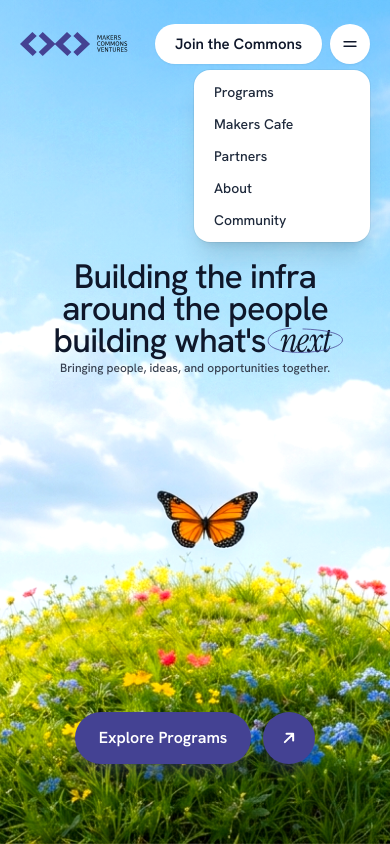
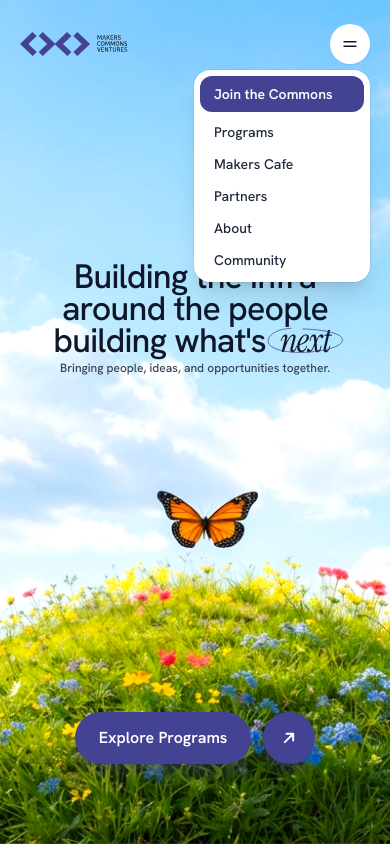
Before and after one commit to DanielMkama/makers-commos, a website: page index.html in a window 390 px wide. Both pictures are taken after a click on the button "Open menu". Drawn offline with nearby package versions, Linux system fonts and the light colour scheme.

Commit message:
Hide top Join button on mobile and add to drawer menu list

```diff
--- a/index.html
+++ b/index.html
@@ -58,9 +58,10 @@
         </a>
 
         <div class="flex items-center gap-2 sm:gap-2.5">
+          <!-- mobile add: hidden here (moved into the nav list); sm: shows the pill as before -->
           <a
             href="#"
-            class="inline-flex h-10 items-center rounded-full bg-white px-5 text-[15px] font-semibold text-slate-900 shadow-sm transition hover:bg-white/90"
+            class="hidden h-10 items-center rounded-full bg-white px-5 text-[15px] font-semibold text-slate-900 shadow-sm transition hover:bg-white/90 sm:inline-flex"
           >
             Join the Commons
           </a>
@@ -89,6 +90,8 @@
               hidden
               class="absolute right-0 top-[calc(100%+0.4rem)] z-[60] w-44 rounded-2xl bg-white p-1.5 shadow-xl ring-1 ring-black/5 sm:top-[calc(100%+0.6rem)] sm:w-52 sm:p-2"
             >
+              <!-- mobile only: the pill CTA lives here instead of the navbar -->
+              <a href="#" class="mb-1 block rounded-xl bg-brand px-3.5 py-2 text-sm font-semibold text-white transition hover:bg-brand-dark sm:hidden">Join the Commons</a>
               <a href="#" class="block rounded-xl px-3.5 py-1.5 text-sm font-medium text-slate-800 transition hover:bg-slate-100 sm:px-4 sm:py-2.5 sm:text-[15px]">Programs</a>
               <a href="#" class="block rounded-xl px-3.5 py-1.5 text-sm font-medium text-slate-800 transition hover:bg-slate-100 sm:px-4 sm:py-2.5 sm:text-[15px]">Makers Cafe</a>
               <a href="#" class="block rounded-xl px-3.5 py-1.5 text-sm font-medium text-slate-800 transition hover:bg-slate-100 sm:px-4 sm:py-2.5 sm:text-[15px]">Partners</a>
```
